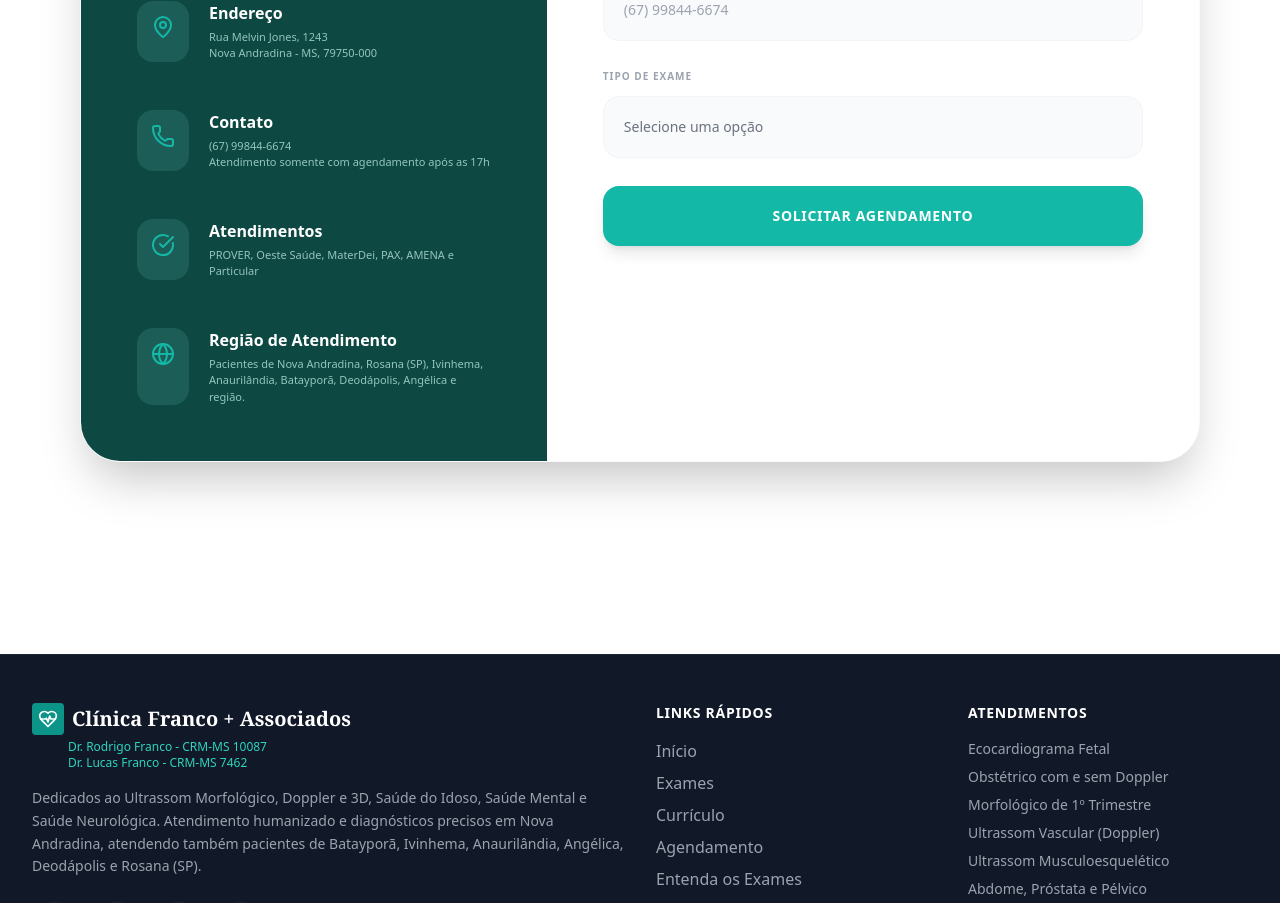
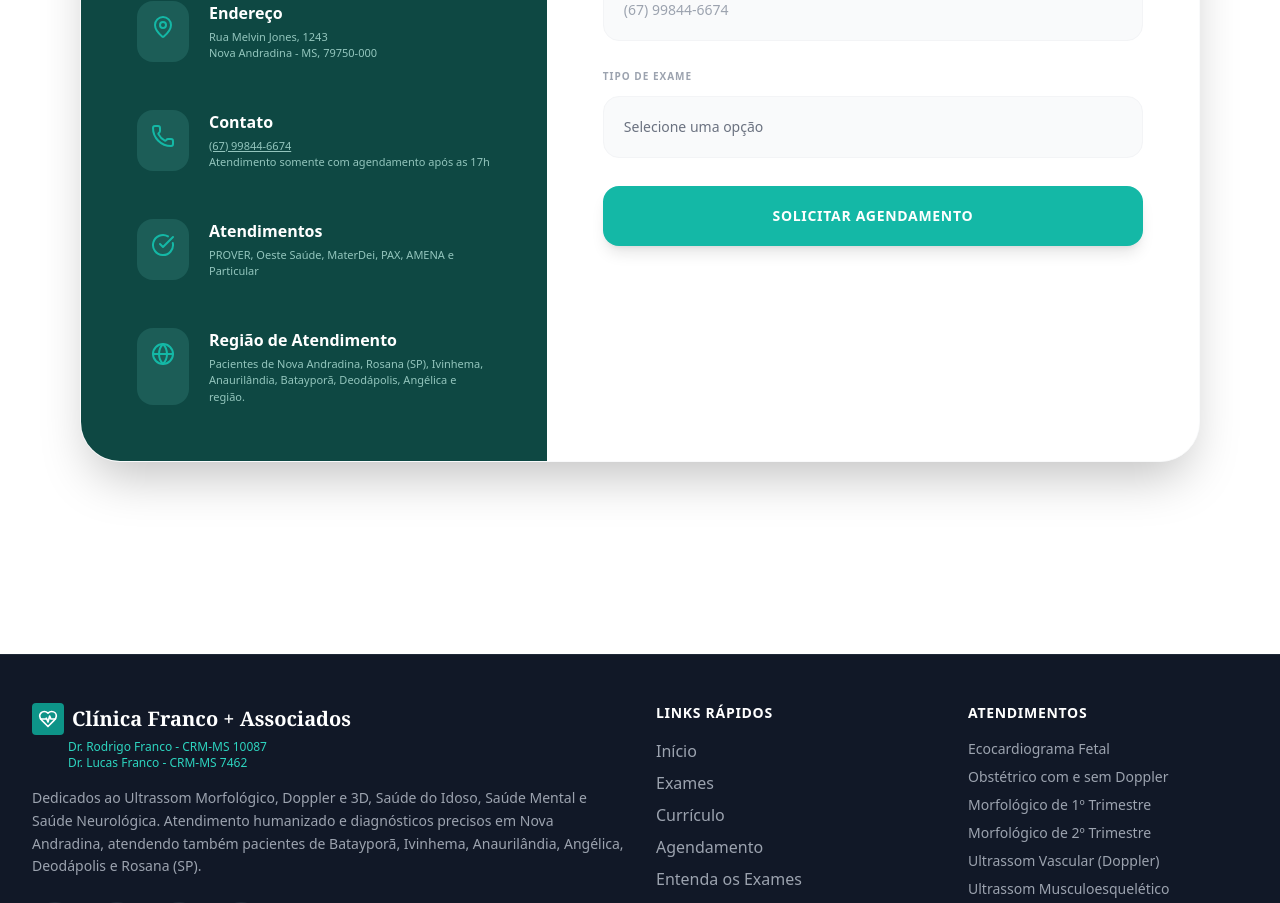
Before and after one commit to drrodrigofranco/ajudamediko, a React (Vite) app: page / in a window 1280 px wide. Shown: the part 9960-10863 px from the top of the page. Built offline with nearby package versions, Linux system fonts and the light colour scheme.

Commit message:
feat: atualizar dicas de 2o trimestre com informacoes Rede D'Or, tornar telefone link para whatsapp no footer e adicionar morfologico 2o trimestre no rodape

```diff
--- a/components/CardioRespiratoryExamsPage.tsx
+++ b/components/CardioRespiratoryExamsPage.tsx
@@ -288,11 +288,16 @@ const CardioRespiratoryExamsPage: React.FC<CardioRespiratoryExamsPageProps> = ({
               <li><a href="/exame/obstetrico_doppler" onClick={(e) => navigateTo('/exame/obstetrico_doppler', e)} className="hover:text-[#14b8a6] transition-colors">Obstétrico com Doppler</a></li>
               <li><a href="/exame/ecofetal" onClick={(e) => navigateTo('/exame/ecofetal', e)} className="hover:text-[#14b8a6] transition-colors">Ecocardiograma Fetal</a></li>
               <li><a href="/exame/morfologico1" onClick={(e) => navigateTo('/exame/morfologico1', e)} className="hover:text-[#14b8a6] transition-colors">Morfológico de 1º Trimestre</a></li>
+              <li><a href="/exame/morfologico2" onClick={(e) => navigateTo('/exame/morfologico2', e)} className="hover:text-[#14b8a6] transition-colors">Morfológico de 2º Trimestre</a></li>
             </ul>
           </div>
           <div>
             <h3 className="font-bold text-sm tracking-widest uppercase mb-6">Canais de Contato</h3>
-            <p className="text-[#14b8a6] font-extrabold text-lg mb-2">+55 67 99844-6674</p>
+            <p className="text-[#14b8a6] font-extrabold text-lg mb-2">
+              <a href="https://wa.me/5567998446674" target="_blank" rel="noopener noreferrer" className="hover:text-teal-300 transition-colors">
+                +55 67 99844-6674
+              </a>
+            </p>
             <p className="text-teal-50/50 text-[10px] leading-relaxed">
               Atendimento de Segunda a sexta, 07:00 às 18:00
             </p>
--- a/components/Contact.tsx
+++ b/components/Contact.tsx
@@ -57,7 +57,12 @@ const Contact: React.FC<ContactProps> = ({
               <div className="bg-[#1c5d57] p-3.5 rounded-2xl"><Phone className="text-[#14b8a6]" /></div>
               <div>
                 <h4 className="font-bold mb-1 text-base">Contato</h4>
-                <p className="text-[11px] text-teal-100/70">(67) 99844-6674<br/>Atendimento somente com agendamento após as 17h</p>
+                <p className="text-[11px] text-teal-100/70">
+                  <a href="https://wa.me/5567998446674" target="_blank" rel="noopener noreferrer" className="hover:text-teal-300 underline transition-colors">
+                    (67) 99844-6674
+                  </a>
+                  <br/>Atendimento somente com agendamento após as 17h
+                </p>
               </div>
             </div>
             <div className="flex gap-5">
--- a/components/ExamDetailPage.tsx
+++ b/components/ExamDetailPage.tsx
@@ -282,11 +282,16 @@ const ExamDetailPage: React.FC<ExamDetailPageProps> = ({ examId, navigateTo }) =
               <li><a href="/exame/obstetrico_doppler" onClick={(e) => navigateTo('/exame/obstetrico_doppler', e)} className="hover:text-[#14b8a6] transition-colors">Obstétrico com Doppler</a></li>
               <li><a href="/exame/ecofetal" onClick={(e) => navigateTo('/exame/ecofetal', e)} className="hover:text-[#14b8a6] transition-colors">Ecocardiograma Fetal</a></li>
               <li><a href="/exame/morfologico1" onClick={(e) => navigateTo('/exame/morfologico1', e)} className="hover:text-[#14b8a6] transition-colors">Morfológico de 1º Trimestre</a></li>
+              <li><a href="/exame/morfologico2" onClick={(e) => navigateTo('/exame/morfologico2', e)} className="hover:text-[#14b8a6] transition-colors">Morfológico de 2º Trimestre</a></li>
             </ul>
           </div>
           <div>
             <h3 className="font-bold text-sm tracking-widest uppercase mb-6">Canais de Contato</h3>
-            <p className="text-[#14b8a6] font-extrabold text-lg mb-2">+55 67 99844-6674</p>
+            <p className="text-[#14b8a6] font-extrabold text-lg mb-2">
+              <a href="https://wa.me/5567998446674" target="_blank" rel="noopener noreferrer" className="hover:text-teal-300 transition-colors">
+                +55 67 99844-6674
+              </a>
+            </p>
             <p className="text-teal-50/50 text-[10px] leading-relaxed">
               Atendimento de Segunda a sexta, 07:00 às 18:00
             </p>
--- a/components/ExamsComparisonPage.tsx
+++ b/components/ExamsComparisonPage.tsx
@@ -316,11 +316,16 @@ const ExamsComparisonPage: React.FC<ExamsComparisonPageProps> = ({ navigateTo })
               <li><a href="/exame/obstetrico_doppler" onClick={(e) => navigateTo('/exame/obstetrico_doppler', e)} className="hover:text-[#14b8a6] transition-colors">Obstétrico com Doppler</a></li>
               <li><a href="/exame/ecofetal" onClick={(e) => navigateTo('/exame/ecofetal', e)} className="hover:text-[#14b8a6] transition-colors">Ecocardiograma Fetal</a></li>
               <li><a href="/exame/morfologico1" onClick={(e) => navigateTo('/exame/morfologico1', e)} className="hover:text-[#14b8a6] transition-colors">Morfológico de 1º Trimestre</a></li>
+              <li><a href="/exame/morfologico2" onClick={(e) => navigateTo('/exame/morfologico2', e)} className="hover:text-[#14b8a6] transition-colors">Morfológico de 2º Trimestre</a></li>
             </ul>
           </div>
           <div>
             <h3 className="font-bold text-sm tracking-widest uppercase mb-6">Canais de Contato</h3>
-            <p className="text-[#14b8a6] font-extrabold text-lg mb-2">+55 67 99844-6674</p>
+            <p className="text-[#14b8a6] font-extrabold text-lg mb-2">
+              <a href="https://wa.me/5567998446674" target="_blank" rel="noopener noreferrer" className="hover:text-teal-300 transition-colors">
+                +55 67 99844-6674
+              </a>
+            </p>
             <p className="text-teal-50/50 text-[10px] leading-relaxed">
               Atendimento de Segunda a sexta, 07:00 às 18:00
             </p>
--- a/components/Footer.tsx
+++ b/components/Footer.tsx
@@ -122,6 +122,7 @@ const Footer: React.FC = () => {
                     <li>Ecocardiograma Fetal</li>
                     <li>Obstétrico com e sem Doppler</li>
                     <li>Morfológico de 1º Trimestre</li>
+                    <li>Morfológico de 2º Trimestre</li>
                     <li>Ultrassom Vascular (Doppler)</li>
                     <li>Ultrassom Musculoesquelético</li>
                     <li>Abdome, Próstata e Pélvico</li>
--- a/components/GuidelineFirstTrimesterPage.tsx
+++ b/components/GuidelineFirstTrimesterPage.tsx
@@ -203,11 +203,16 @@ const GuidelineFirstTrimesterPage: React.FC<GuidelineFirstTrimesterPageProps> =
               <li><a href="/exame/obstetrico_doppler" onClick={(e) => navigateTo('/exame/obstetrico_doppler', e)} className="hover:text-[#14b8a6] transition-colors">Obstétrico com Doppler</a></li>
               <li><a href="/exame/ecofetal" onClick={(e) => navigateTo('/exame/ecofetal', e)} className="hover:text-[#14b8a6] transition-colors">Ecocardiograma Fetal</a></li>
               <li><a href="/exame/morfologico1" onClick={(e) => navigateTo('/exame/morfologico1', e)} className="hover:text-[#14b8a6] transition-colors">Morfológico de 1º Trimestre</a></li>
+              <li><a href="/exame/morfologico2" onClick={(e) => navigateTo('/exame/morfologico2', e)} className="hover:text-[#14b8a6] transition-colors">Morfológico de 2º Trimestre</a></li>
             </ul>
           </div>
           <div>
             <h3 className="font-bold text-sm tracking-widest uppercase mb-6">Canais de Contato</h3>
-            <p className="text-[#14b8a6] font-extrabold text-lg mb-2">+55 67 99844-6674</p>
+            <p className="text-[#14b8a6] font-extrabold text-lg mb-2">
+              <a href="https://wa.me/5567998446674" target="_blank" rel="noopener noreferrer" className="hover:text-teal-300 transition-colors">
+                +55 67 99844-6674
+              </a>
+            </p>
             <p className="text-teal-50/50 text-[10px] leading-relaxed">
               Atendimento de Segunda a sexta, 07:00 às 18:00
             </p>
--- a/components/PregnancyGuidePage.tsx
+++ b/components/PregnancyGuidePage.tsx
@@ -53,7 +53,7 @@ const PregnancyGuidePage: React.FC<PregnancyGuidePageProps> = ({ navigateTo }) =
         },
         {
           title: "Ultrassom Morfológico de 2º Trimestre",
-          text: "Exame essencial realizado entre a 20ª e 24ª semana. O médico avalia detalhadamente toda a anatomia fetal (coração, cérebro, membros, rins, coluna), a inserção do cordão umbilical e a posição da placenta."
+          text: "Realizado idealmente entre a 20ª e 24ª semana. Este exame avalia detalhadamente toda a anatomia fetal (cérebro, face, lábios, perfil, coração, tórax, abdome, rins, bexiga, coluna vertebral e membros) e realiza medições precisas (biometria) para monitorar o crescimento. Analisa também a placenta, líquido amniótico, cordão umbilical e, com o Doppler colorido, avalia o fluxo sanguíneo para rastrear riscos de pré-eclâmpsia e restrição de crescimento. Não exige preparo prévio."
         }
       ]
     },
@@ -587,11 +587,16 @@ const PregnancyGuidePage: React.FC<PregnancyGuidePageProps> = ({ navigateTo }) =
               <li><a href="/exame/obstetrico_doppler" onClick={(e) => navigateTo('/exame/obstetrico_doppler', e)} className="hover:text-[#14b8a6] transition-colors">Obstétrico com Doppler</a></li>
               <li><a href="/exame/ecofetal" onClick={(e) => navigateTo('/exame/ecofetal', e)} className="hover:text-[#14b8a6] transition-colors">Ecocardiograma Fetal</a></li>
               <li><a href="/exame/morfologico1" onClick={(e) => navigateTo('/exame/morfologico1', e)} className="hover:text-[#14b8a6] transition-colors">Morfológico de 1º Trimestre</a></li>
+              <li><a href="/exame/morfologico2" onClick={(e) => navigateTo('/exame/morfologico2', e)} className="hover:text-[#14b8a6] transition-colors">Morfológico de 2º Trimestre</a></li>
             </ul>
           </div>
           <div>
             <h3 className="font-bold text-sm tracking-widest uppercase mb-6">Canais de Contato</h3>
-            <p className="text-[#14b8a6] font-extrabold text-lg mb-2">+55 67 99844-6674</p>
+            <p className="text-[#14b8a6] font-extrabold text-lg mb-2">
+              <a href="https://wa.me/5567998446674" target="_blank" rel="noopener noreferrer" className="hover:text-teal-300 transition-colors">
+                +55 67 99844-6674
+              </a>
+            </p>
             <p className="text-teal-50/50 text-[10px] leading-relaxed">
               Atendimento de Segunda a sexta, 07:00 às 18:00
             </p>
```
